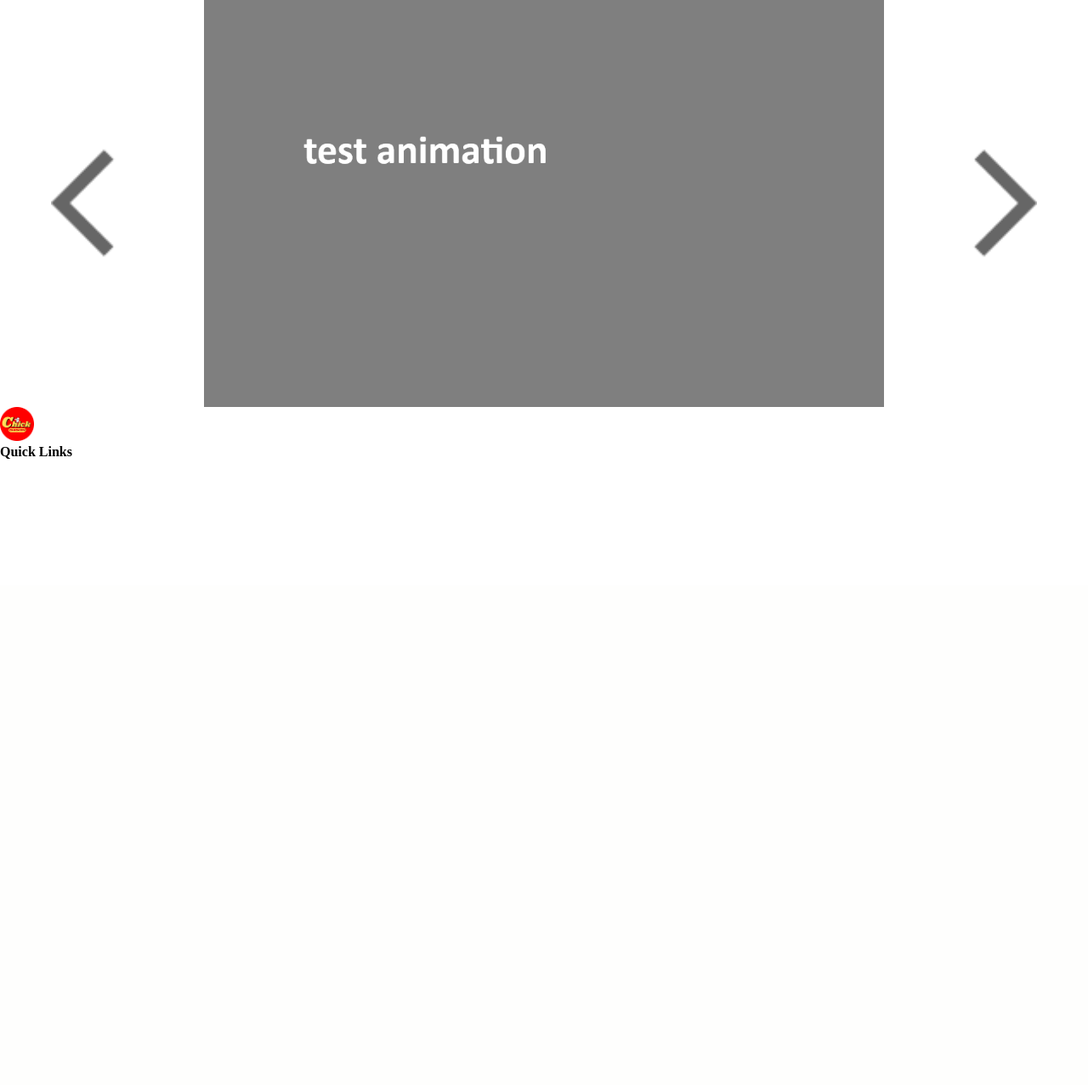
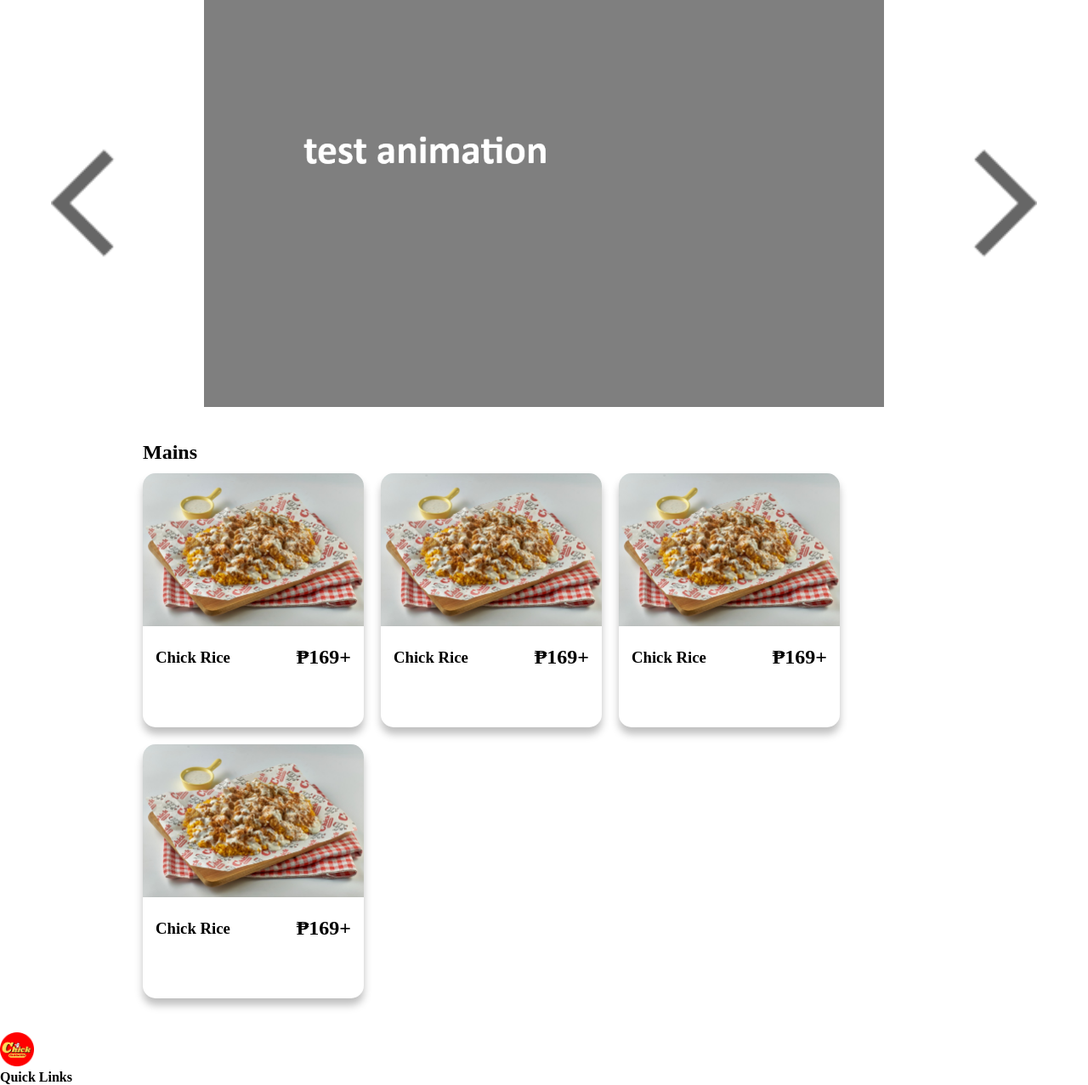
Before and after one commit to nemiiischoenheit00/chick_chicken, a PHP site: page / in a window 1280 px wide. Shown: the part 111-1388 px from the top of the page at 85% size. Before the commit the page ends 651 px from the top, so only its background shows below. Run offline with PHP 8.4, Linux system fonts and the light colour scheme.

Commit message:
Menu items

```diff
--- a/index.html
+++ b/index.html
@@ -38,6 +38,62 @@
     </div>
 </div>
 
+
+<!-- Menu Section -->
+<section id="menu" class="menu">
+    <h1>Mains</h1>
+    <div class="menulist">
+        <div class="menu-container">
+            <div class="menu-image">
+                <img src="Chicken 1st item.jpeg">
+            </div>
+            <div class="menu-description">
+                <h3>Chick Rice</h3>
+                <h2>₱169+</h2>
+            </div>
+        </div>
+
+        <div class="menu-container">
+            <div class="menu-image">
+                <img src="Chicken 1st item.jpeg">
+            </div>
+            <div class="menu-description">
+                <h3>Chick Rice</h3>
+                <h2>₱169+</h2>
+            </div>
+        </div>
+
+        <div class="menu-container">
+            <div class="menu-image">
+                <img src="Chicken 1st item.jpeg">
+            </div>
+            <div class="menu-description">
+                <h3>Chick Rice</h3>
+                <h2>₱169+</h2>
+            </div>
+        </div>
+
+        <div class="menu-container">
+            <div class="menu-image">
+                <img src="Chicken 1st item.jpeg">
+            </div>
+            <div class="menu-description">
+                <h3>Chick Rice</h3>
+                <h2>₱169+</h2>
+            </div>
+        </div>
+
+
+
+
+
+
+    </div>
+</section>
+
+
+
+
 <footer>
     <img src="assets\Logo3.png" alt="ChickChicken3" style="width: auto; height: 40px">
     <h4>Quick Links</h4>
--- a/style.css
+++ b/style.css
@@ -93,3 +93,79 @@ nav ul li a {
     height: 500px;
     object-fit: cover;
 }
+
+
+/* MENU STYLING */
+.menu {
+  display: flex;
+  flex-direction: column;
+  align-items: flex-start;
+  padding: 40px;
+  text-align: center;
+  margin-left: 10%;
+}
+
+.menu h1 {
+    padding-bottom: 1%;
+}
+
+.menulist {
+  display: flex;
+  justify-content: flex-start;
+  gap: 20px;
+  flex-wrap: wrap;
+}
+
+.menu-container {
+  display: flex;
+  align-items: center;
+  padding-bottom: 5%;
+  gap: 20px;
+  flex-direction: column;
+  overflow: hidden;
+  width: 260px;
+  background: #fff;
+  border-radius: 15px;
+  box-shadow: 0 8px 10px rgba(0, 0, 0, 0.25);
+  transition: 0.3s ease;
+}
+
+.menu-container:hover {
+  transform: scale(1.05);
+  background-color: #FFA9A9;
+
+}
+
+.menu-image {
+  width: 100%;
+  height: 180px;
+  background: #f4f7f8;
+  border-radius: 0px;
+  overflow: hidden;
+}
+
+
+.menu-image img {
+  width: 100%;
+  height: 100%;
+  object-fit: cover;
+  object-position: center top;
+  transition: transform 0.4s ease;
+}
+
+.menu-description {
+  display: flex;
+  justify-content: space-between;
+  align-items: center;
+  align-content: center;
+  width: 100%;
+  padding: 15px;
+}
+
+.menu-description h3, .menu-description h2 {
+    margin-top: -5%;
+}
+
+.menu-description h2 {
+ font-weight: bold;
+}
```
Also changed, not shown: Chicken 1st item.jpeg (added).
